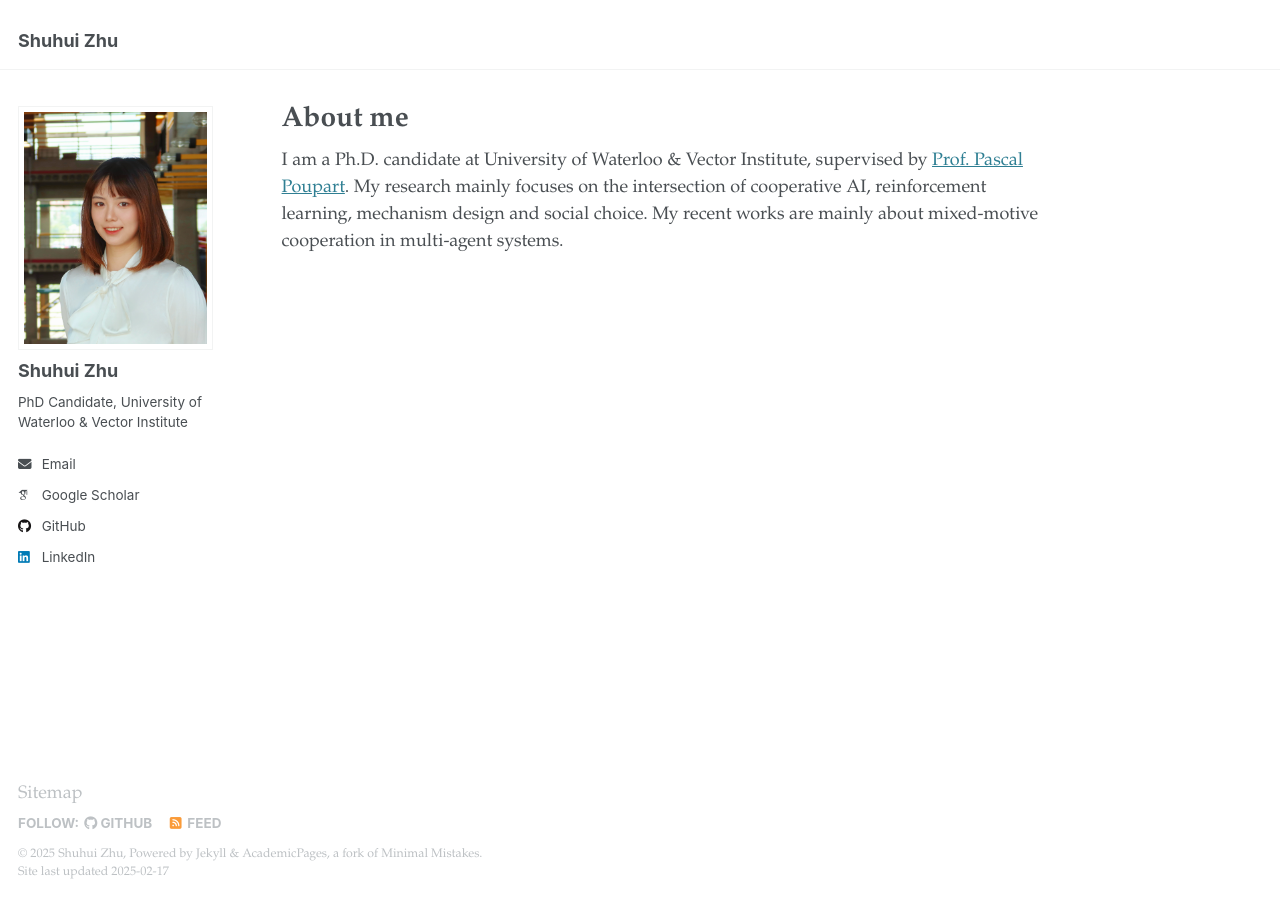
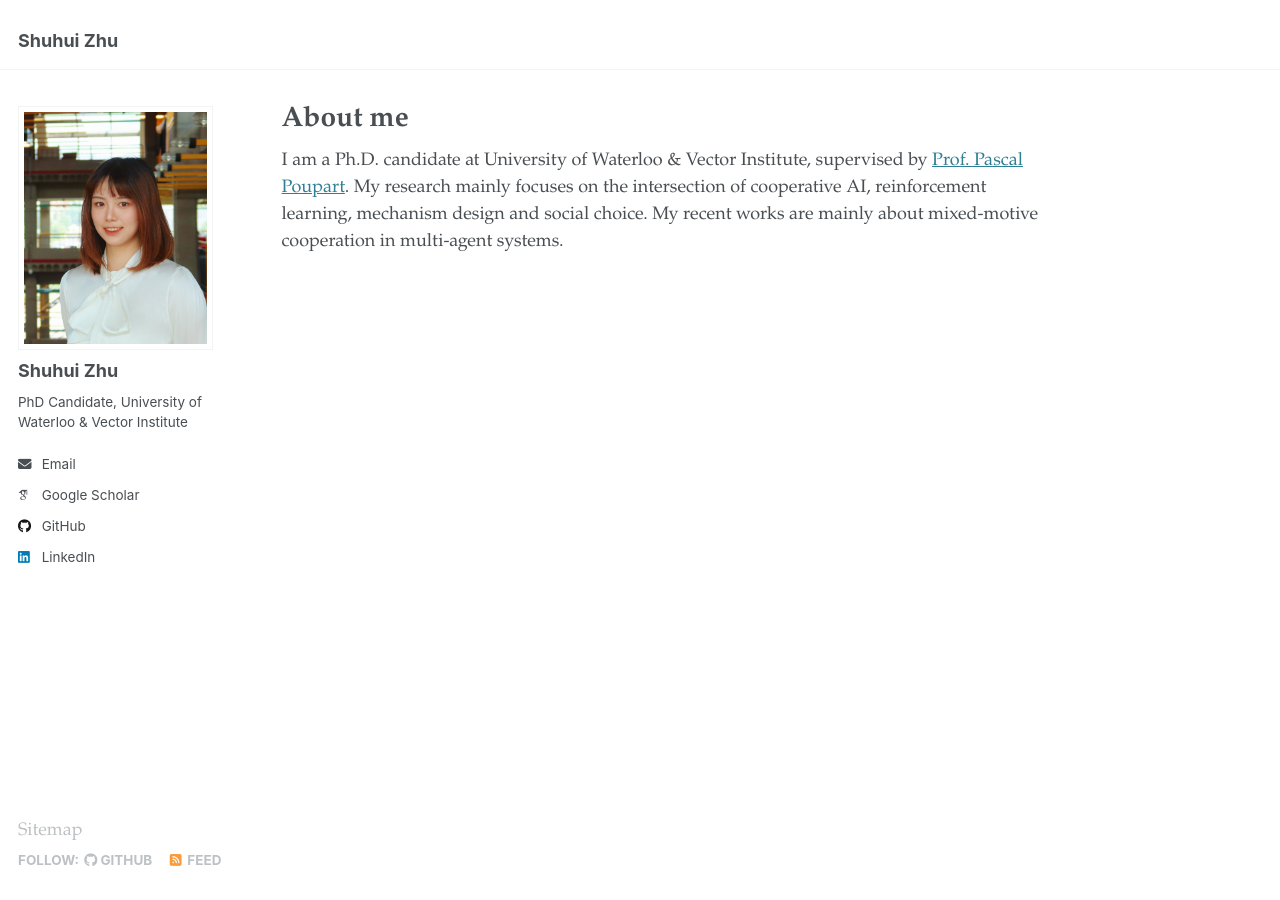
Before and after one commit to shuhui-zhu/shuhui-zhu.github.io, a Jekyll site: the page built from _pages/about.md, in a window 1280 px wide. Built offline with Jekyll 4.4.1, drawn with Linux system fonts in a browser that asks for light colours; some web fonts are replaced.

Commit message:
override footnote

```diff
--- a/_config.yml
+++ b/_config.yml
@@ -156,6 +156,7 @@ analytics:
 include:
   - .htaccess
   - _pages
+  # - _includes
   - files
 exclude:
   - "*.sublime-project"
--- a/_includes/footer.html
+++ b/_includes/footer.html
@@ -19,7 +19,7 @@
 </div>
 {% endif %}
 
-<div class="page__footer-copyright">
+<!-- <div class="page__footer-copyright">
   &copy; {{ site.time | date: '%Y' }} {{ site.name | default: site.title }}, {{ site.data.ui-text[site.locale].powered_by | default: "Powered by" }} <a href="http://jekyllrb.com" rel="nofollow">Jekyll</a> &amp; <a href="https://github.com/academicpages/academicpages.github.io">AcademicPages</a>, a fork of <a href="https://mademistakes.com/work/minimal-mistakes-jekyll-theme/" rel="nofollow">Minimal Mistakes</a>.<br />
   Site last updated {{ "now" | date: '%Y-%m-%d' %}}
-</div>
+</div> -->
```
